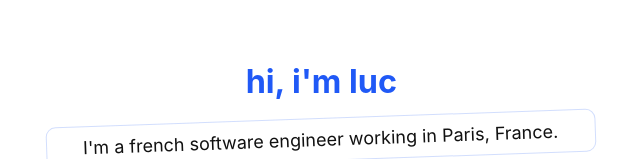
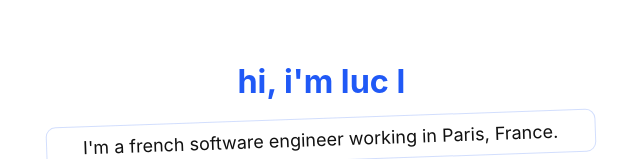
Before and after one commit to lucleray/luc.im, a Next.js app: page / in a window 1280 px wide. Shown: the top 159 px of the page, without its empty margins (56-696 px from the left). Built offline with nearby package versions, Linux system fonts and the light colour scheme; a web font is replaced by a local one.

Commit message:
Update index.js

```diff
--- a/pages/index.js
+++ b/pages/index.js
@@ -8,7 +8,7 @@ import links from '../lib/links'
 
 const Presentation = () => (
   <section aria-labelledby="presentation-title">
-    <H1 id="presentation-title">hi, i'm luc</H1>
+    <H1 id="presentation-title">hi, i'm luc l</H1>
     <Card>I'm a french software engineer working in Paris, France.</Card>
     <Card>
       I am cofounder at{' '}
```
